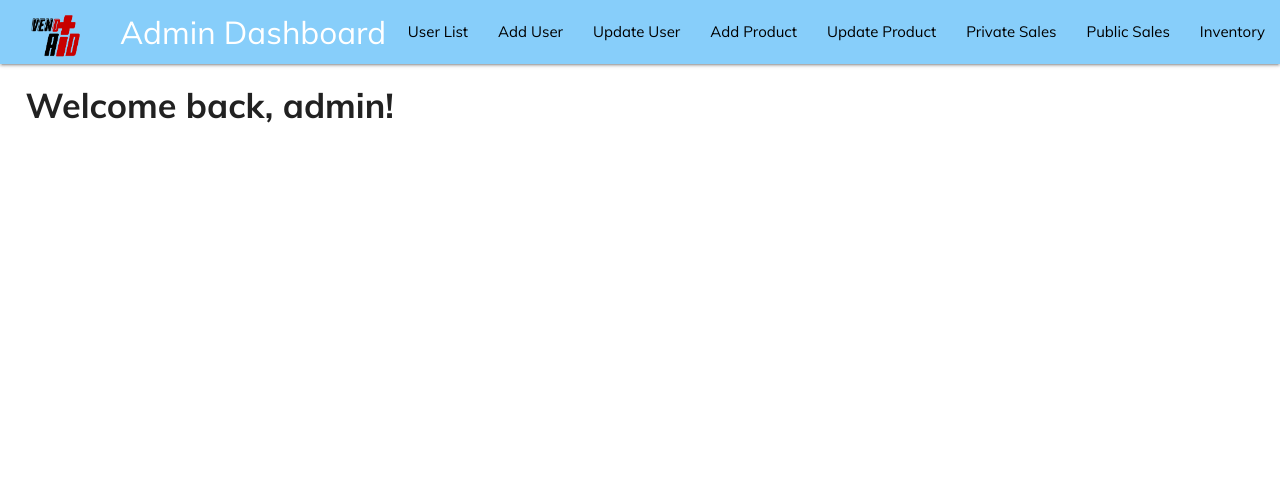
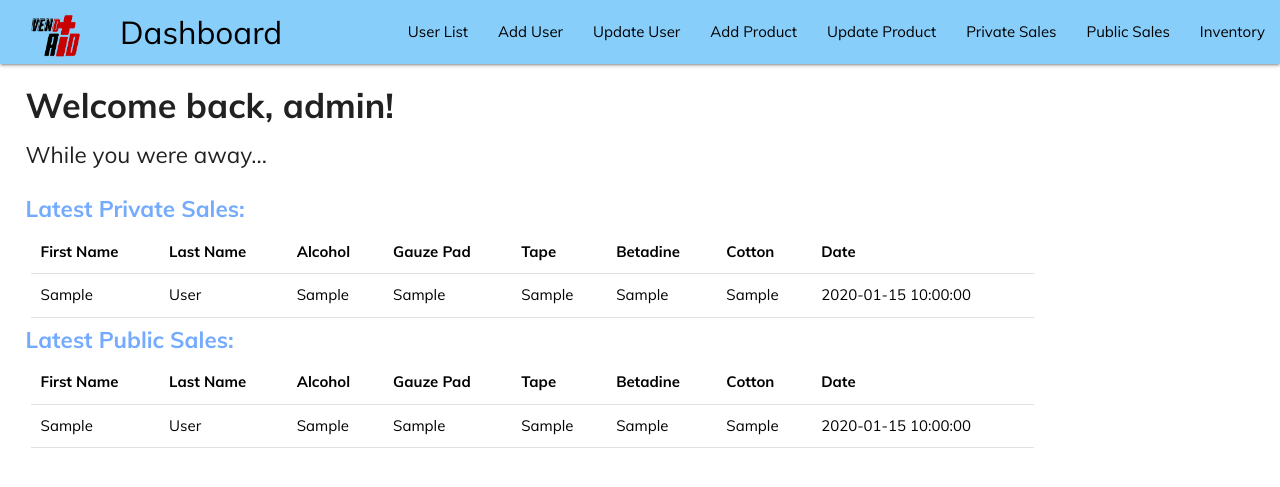
Before and after one commit to Tsukimiyu/vendaid, a PHP site: page /adminpage.php in a window 1280 px wide. Shown: the top 487 px of the page. Run offline with PHP 8.4, Linux system fonts and the light colour scheme; tables that the repository leaves empty or names only in its code hold one stand-in row (values such as "Sample post").

Commit message:
Update adminpage.php

```diff
--- a/adminpage.php
+++ b/adminpage.php
@@ -13,23 +13,36 @@
 		*{
 			margin: 0;
 			padding: 0;
-
-
     }
-
-  .headertitle{
-margin-left: 2%;
+.element::-webkit-scrollbar {
+  width: 0 !important
+}
+    .cont1{
+      margin-left: 2%;
+    }
+.table1 {
+width: 40%;
+}
+  .headertitle, .headersub{
 font-weight: bold;
 padding: 0px;
     }
-   .headersub{
-margin-left: 2%;
+    .headersub {
+      color: #74ABFF;
+      font-size: 1.5em;
     }
     table {
       margin: 5px;
-      width: 40%;
+      width: 80%;
     }
 
+   th, td {
+      padding: 10px;
+    }
+
+.title1{
+  color: black;
+}
 	</style>
 	<title>Admin Dashboard </title>
 </head>
@@ -37,7 +50,7 @@ margin-left: 2%;
 	  <nav>
     <div style="background-color: lightskyblue" class="nav-wrapper">
       <a href="carousel.php"> <img class="navbar-logo" src="Images/vendaidbgblack.png"> </a>
-      <a href="#" class="brand-logo">Admin Dashboard</a>
+      <a href="#" class="brand-logo"><p class="title1"> Dashboard </p></a>
 
       <ul id="nav-mobile" class="right hide-on-med-and-down">
 
@@ -52,7 +65,124 @@ margin-left: 2%;
       </ul>
     </div>
   </nav>
+
+  <div class="cont1">
     <h4 class="headertitle"> Welcome back, admin! </h4>
+<p style="font-size: 1.5em;"> While you were away... </p>
+<div class="row"></div>
 
+ <p class="headersub"> Latest Private Sales: </p>
+  <?php $conn1 = mysqli_connect('localhost', 'gypsy', 'admin', 'database');
+$sql = "SELECT FIRST_NAME, LAST_NAME, Alcohol, Gauze_pad, Tape, Betadine, Cotton, Date FROM privatesales ORDER BY Date DESC LIMIT 5";
+$result = $conn1->query($sql);
+
+echo "<font color=Black> <table border='1' class='table2'>
+
+<tr>
+
+<th>First Name</th>
+
+<th>Last Name</th>
+
+<th>Alcohol</th>
+
+<th>Gauze Pad</th>
+
+<th>Tape</th>
+
+<th>Betadine</th>
+
+<th>Cotton</th>
+
+<th>Date</th>
+
+</tr>";
+
+while($row = $result->fetch_assoc())
+  {
+
+  echo "<tr>";
+
+  echo "<td>" . $row['FIRST_NAME'] . "</td>";
+
+  echo "<td>" . $row['LAST_NAME'] . "</td>";
+
+  echo "<td>" . $row['Alcohol'] . "</td>";
+
+  echo "<td>" . $row['Gauze_pad'] . "</td>";
+
+  echo "<td>" . $row['Tape'] . "</td>";
+
+  echo "<td>" . $row['Betadine'] . "</td>";
+
+  echo "<td>" . $row['Cotton'] . "</td>";
+
+  echo "<td>" . $row['Date'] . "</td>";
+
+  echo "</tr>";
+
+  }
+
+echo "</table>";
+
+?>
+
+ <p class="headersub"> Latest Public Sales: </p>
+
+  <?php $conn1 = mysqli_connect('localhost', 'gypsy', 'admin', 'database');
+$sql = "SELECT FIRST_NAME, LAST_NAME, Alcohol, Gauze_pad, Tape, Betadine, Cotton, Date FROM publicsales ORDER BY Date DESC LIMIT 5";
+$result = $conn1->query($sql);
+
+echo "<font color=Black> <table border='1' class='table2'>
+
+<tr>
+
+<th>First Name</th>
+
+<th>Last Name</th>
+
+<th>Alcohol</th>
+
+<th>Gauze Pad</th>
+
+<th>Tape</th>
+
+<th>Betadine</th>
+
+<th>Cotton</th>
+
+<th>Date</th>
+
+</tr>";
+
+while($row = $result->fetch_assoc())
+  {
+
+  echo "<tr>";
+
+  echo "<td>" . $row['FIRST_NAME'] . "</td>";
+
+  echo "<td>" . $row['LAST_NAME'] . "</td>";
+
+  echo "<td>" . $row['Alcohol'] . "</td>";
+
+  echo "<td>" . $row['Gauze_pad'] . "</td>";
+
+  echo "<td>" . $row['Tape'] . "</td>";
+
+  echo "<td>" . $row['Betadine'] . "</td>";
+
+  echo "<td>" . $row['Cotton'] . "</td>";
+
+  echo "<td>" . $row['Date'] . "</td>";
+
+  echo "</tr>";
+
+  }
+
+echo "</table>";
+
+?>
+</div>
 </body>
 </html>
```
